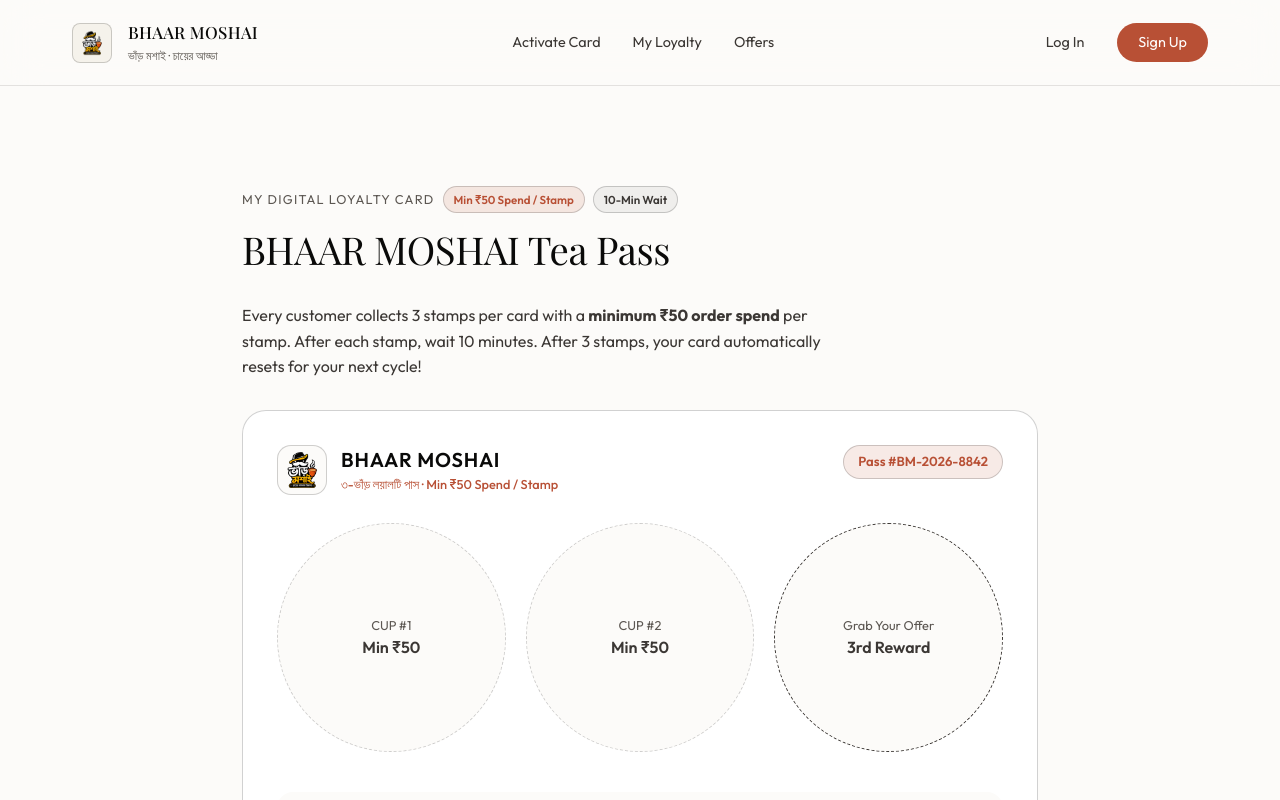
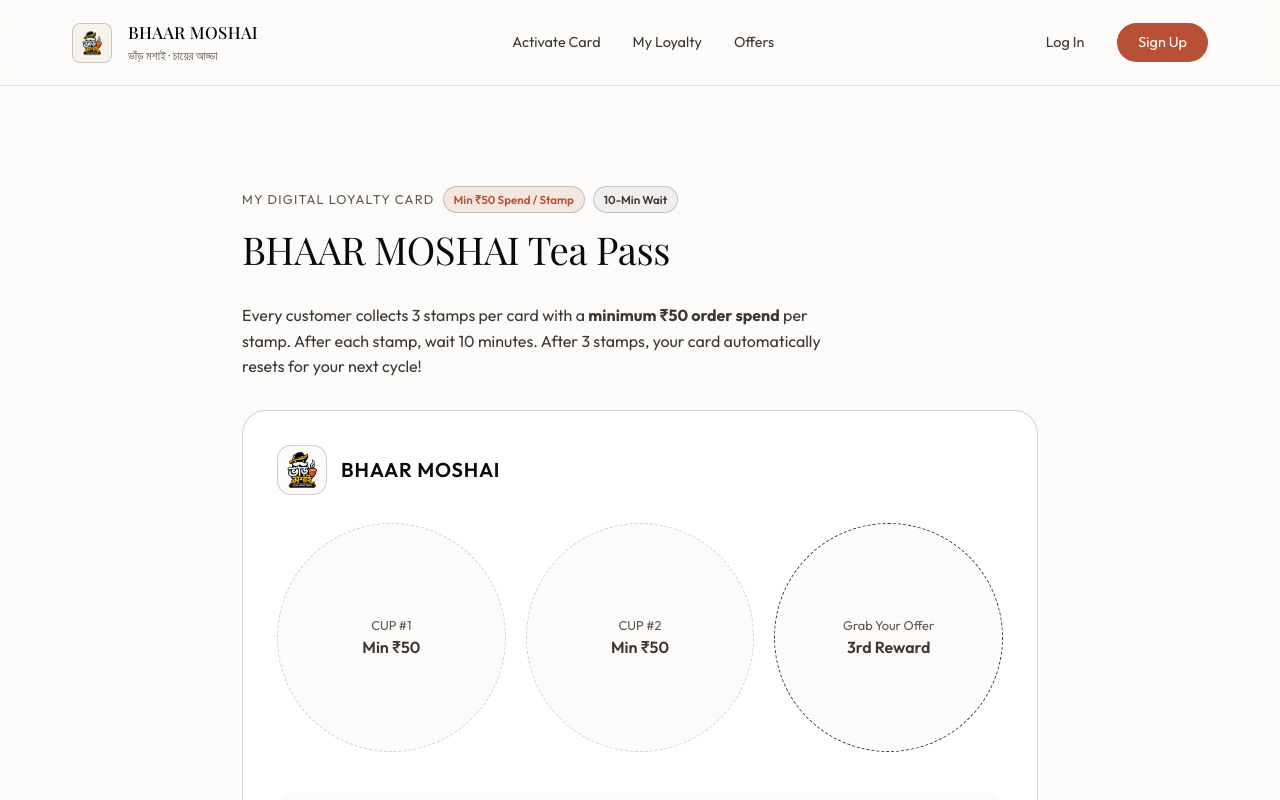
Before and after one commit to Rupam2603/stamp, a Next.js app: page /loyalty in a window 1280 px wide. Shown: the top 800 px of the page. Built offline with nearby package versions, Linux system fonts and the light colour scheme; a web font is replaced by a local one.

Commit message:
remove redundant subtext and badges from loyalty page

```diff
--- a/app/loyalty/page.tsx
+++ b/app/loyalty/page.tsx
@@ -378,32 +378,7 @@
               <div style={{ fontSize: '1.25rem', fontWeight: 600, color: 'var(--text-primary)', letterSpacing: '0.04em' }}>
                 BHAAR MOSHAI
               </div>
-              <div style={{ fontSize: '0.8rem', color: 'var(--accent-terracotta)', fontWeight: 500 }}>
-                ৩-ভাঁড় লয়ালটি পাস · Min ₹50 Spend / Stamp
-              </div>
             </div>
-          </div>
-
-          <div style={{ display: 'flex', alignItems: 'center', gap: '10px' }}>
-            {completedCards > 0 && (
-              <span style={{
-                background: 'rgba(74, 222, 128, 0.1)',
-                border: '1px solid rgba(74, 222, 128, 0.3)',
-                color: '#16a34a',
-                fontSize: '0.82rem',
-                fontWeight: 600,
-                padding: '6px 14px',
-                borderRadius: 'var(--radius-full)',
-                display: 'inline-flex',
-                alignItems: 'center',
-                gap: '6px'
-              }}>
-                <Trophy size={16} /> {completedCards} {completedCards === 1 ? 'Card' : 'Cards'} Completed
-              </span>
-            )}
-            <span style={{ background: 'var(--accent-terracotta-dim)', border: '1px solid var(--border-medium)', color: 'var(--accent-terracotta)', fontSize: '0.82rem', fontWeight: 600, padding: '6px 14px', borderRadius: 'var(--radius-full)', display: 'inline-block' }}>
-              Pass #BM-2026-8842
-            </span>
           </div>
         </div>
 
```
